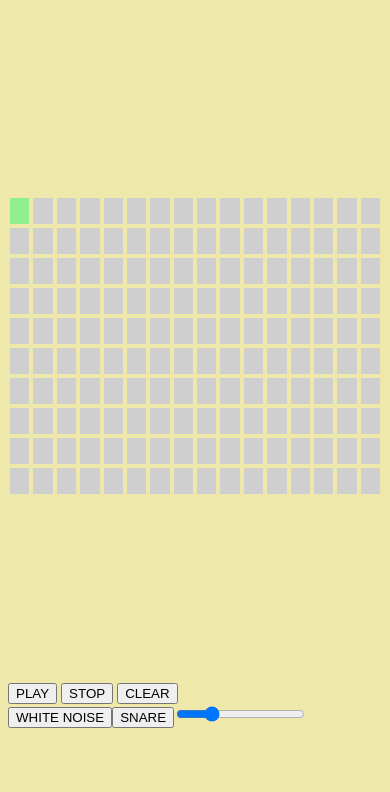
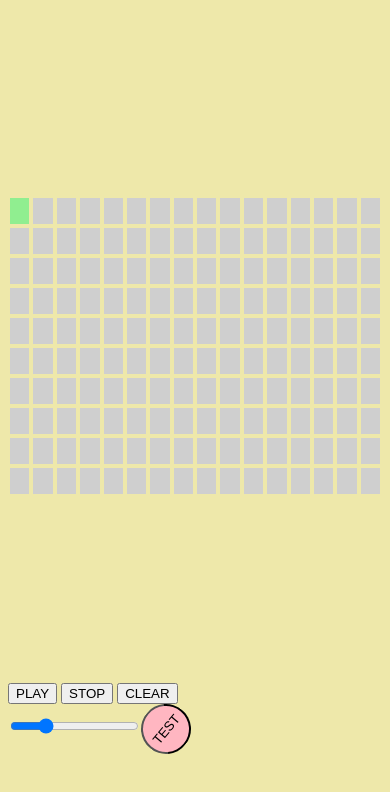
Before and after one commit to rickyc000/16.Steps, a plain HTML site: page index.html in a window 390 px wide. Both pictures are taken after a click on the element 19 px from the left and 210 px from the top of the page. Drawn offline with Linux system fonts and the light colour scheme.

Commit message:
moving dial

```diff
--- a/scripts/app.js
+++ b/scripts/app.js
@@ -21,15 +21,15 @@ function init() {
   primaryGainControl.connect(audioContext.destination)
 
 
-  const button = document.createElement('button')
-  button.innerText = 'White Noise'
-  button.addEventListener('click', () => {
-    const whiteNoiseSource = audioContext.createBufferSource()
-    whiteNoiseSource.buffer = buffer
-    whiteNoiseSource.connect(primaryGainControl)
-    whiteNoiseSource.start()
-  })
-  document.body.appendChild(button)
+  // const button = document.createElement('button')
+  // button.innerText = 'White Noise'
+  // button.addEventListener('click', () => {
+  //   const whiteNoiseSource = audioContext.createBufferSource()
+  //   whiteNoiseSource.buffer = buffer
+  //   whiteNoiseSource.connect(primaryGainControl)
+  //   whiteNoiseSource.start()
+  // })
+  // document.body.appendChild(button)
 
 
   const snareFilter = audioContext.createBiquadFilter()
@@ -37,16 +37,6 @@ function init() {
   snareFilter.frequency.value = 500
   snareFilter.connect(primaryGainControl)
 
-
-  const snareButton = document.createElement('button')
-  snareButton.innerText = 'Snare'
-  snareButton.addEventListener('click', () => {
-    const whiteNoiseSource = audioContext.createBufferSource()
-    whiteNoiseSource.buffer = buffer
-    whiteNoiseSource.connect(snareFilter)
-    whiteNoiseSource.start()
-  })
-  document.body.appendChild(snareButton)
 
   const tempoKnob = document.createElement('input')
   tempoKnob.setAttribute('type', 'range')
@@ -68,10 +58,113 @@ function init() {
     synthOscillator.stop(audioContext.currentTime + 0.2)
   }
 
+  const lerp = (x, y, a) => x * (1 - a) + y * a
+  const invlerp = (a, b, v) => clamp((v - a) / (b - a))
+  const clamp = (v, min = 0, max = 1) => Math.min(max, Math.max(min, v))
+
   let timerId = null
   let playheadPosition = 0
   let isPlaying = false
   let tempo = 120
+
+  var knobPosition = -50
+
+  let knobEngaged = false
+  let previousY = null
+  var min = 0
+  var max = 100
+  var step = 1
+
+  const setKnob = (knob, min, max, value) => {
+    const decimal = invlerp(min, max, value)
+    const squashed = lerp(0, 300, decimal)
+    knob.style.setProperty('--percentage', squashed)
+  }
+
+  function engageKnob(event) {
+    knobEngaged = true
+    previousY = event.clientY
+    event.preventDefault()
+    // console.log(engaged)
+  }
+
+  function disengageKnob() {
+    knobEngaged = false
+    // console.log(engaged)
+  }
+
+  // let inputValue = 0
+
+  const rotaryMove = Y => {
+
+    if (knobEngaged) {
+      if (previousY - Y === 0) {
+        return
+      }
+      const isGoingUp = previousY >= Y
+      previousY = Y
+      // console.log(isGoingUp + ' isGoingUp')
+
+      // let diff = min < 0 ? min / -50 : max / 50
+      // diff = diff < step ? step : diff
+      // inputValue = Number(inputValue) + diff * (isGoingUp ? 1 : -1)
+
+      // console.log(inputValue + ' input value')
+
+
+      isGoingUp ? knobPosition++ : knobPosition--
+      // console.log(Y)
+      if (knobPosition <= -50 || knobPosition >= 230) {
+        return
+      }
+      // console.log(inputValue + ' input value')
+
+      // percentage = (value - min) / (max - min)
+
+      console.log((knobPosition - 0) / (200 - 0) + ' knobPosition')
+
+      testKnob.style = `--percentage:${knobPosition}`
+    }
+  }
+
+  console.log(knobEngaged)
+  // console.log(previousY)
+  // console.log(inputValue)
+  // console.log(step, min , max)
+
+
+
+  const testKnob = document.createElement('button')
+  testKnob.classList = 'knob'
+  testKnob.innerText = 'test'
+  testKnob.style = `--percentage:${knobPosition}`
+  document.body.appendChild(testKnob)
+
+  testKnob.addEventListener('mousedown', engageKnob)
+  window.addEventListener('mouseup', disengageKnob)
+
+
+
+
+  window.addEventListener('mousemove', event => {
+    rotaryMove(event.clientY)
+  })
+
+
+
+
+
+
+
+
+
+
+
+
+
+
+
+
 
   //* Notes
   const notes = [
@@ -144,10 +237,18 @@ function init() {
   }
 
   //* Timer
+  // function startTimer() {
+  //   timerId = setInterval(() => {
+  //     console.log(timerId)
+  //     movePlayhead()
+  //   }, tempo)
+  // }
+
   function startTimer() {
-    timerId = setInterval(() => {
-      console.log(timerId)
+    timerId = setTimeout(() => {
+      // console.log(timerId)
       movePlayhead()
+      startTimer()
     }, tempo)
   }
 
@@ -206,10 +307,10 @@ function init() {
   playButton.addEventListener('click', handlePlay)
   stopButton.addEventListener('click', handleStop)
   clearGridButton.addEventListener('click', handleClearGrid)
-  tempoKnob.addEventListener('input', function () {
-    tempo = this.value
-    updateTempo(tempo)
-  })
+  // tempoKnob.addEventListener('input', function () {
+  //   tempo = this.value
+  //   updateTempo(tempo)
+  // })
 
   for (let i = 0; i < cells.length; i++) {
     cells[i].addEventListener('click', toggleStepOnOff)
--- a/styles/main.css
+++ b/styles/main.css
@@ -12,6 +12,14 @@ html, body {
   height: 80vh;
   justify-content: center;
   align-items: center;
+}
+
+.knob {
+  background-color: lightpink;
+  border-radius: 100%;
+  height: 50px;
+  width: 50px;
+  transform: rotate(calc(var(--percentage, 0) * 1deg));
 }
 
 .grid {
@@ -44,5 +52,3 @@ div.active {
 div.on {
   background-color: lightgreen;
 }
-
-body > div.grid-wrapper > div > div.Y1.X1.active
```
